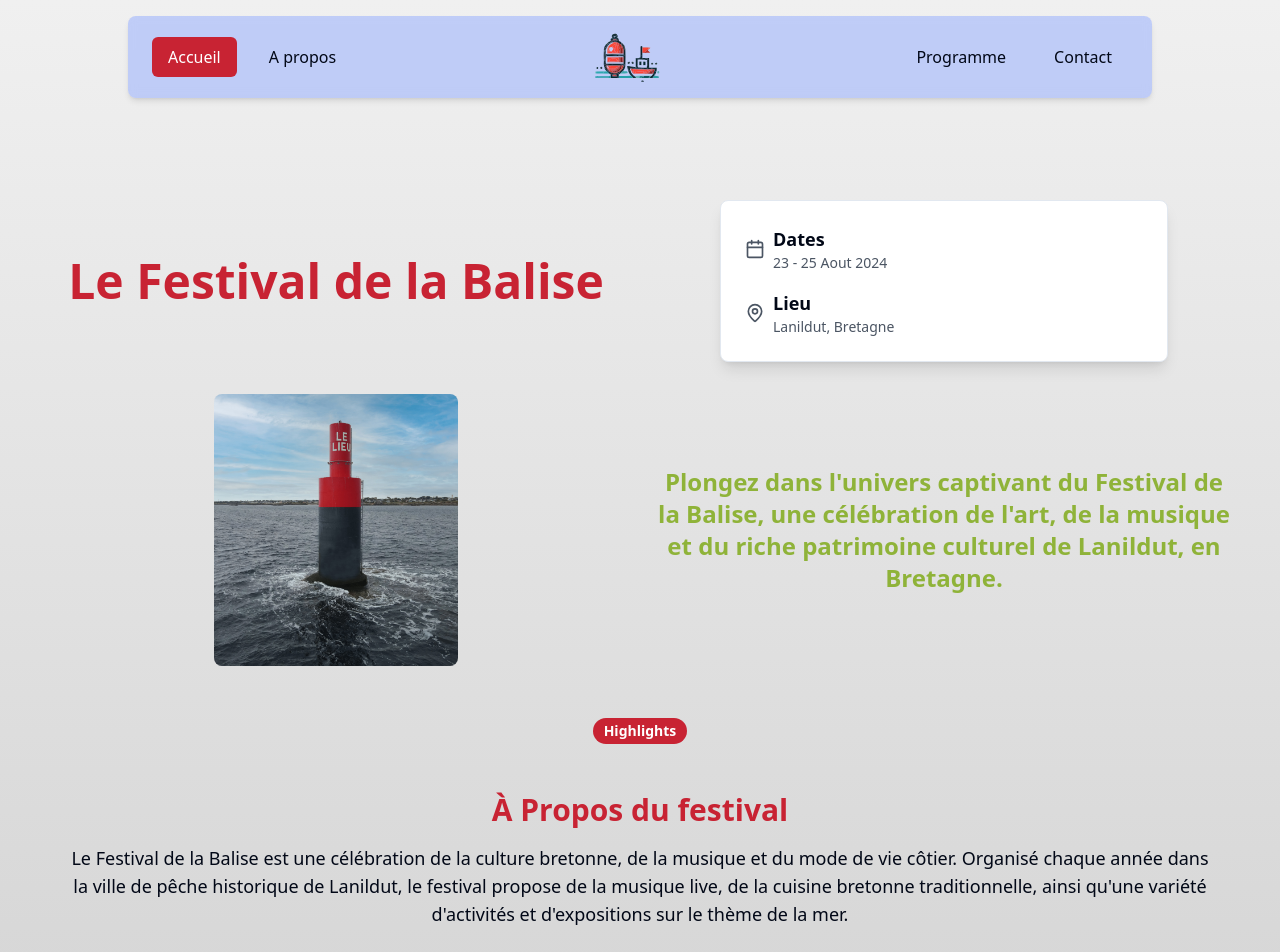
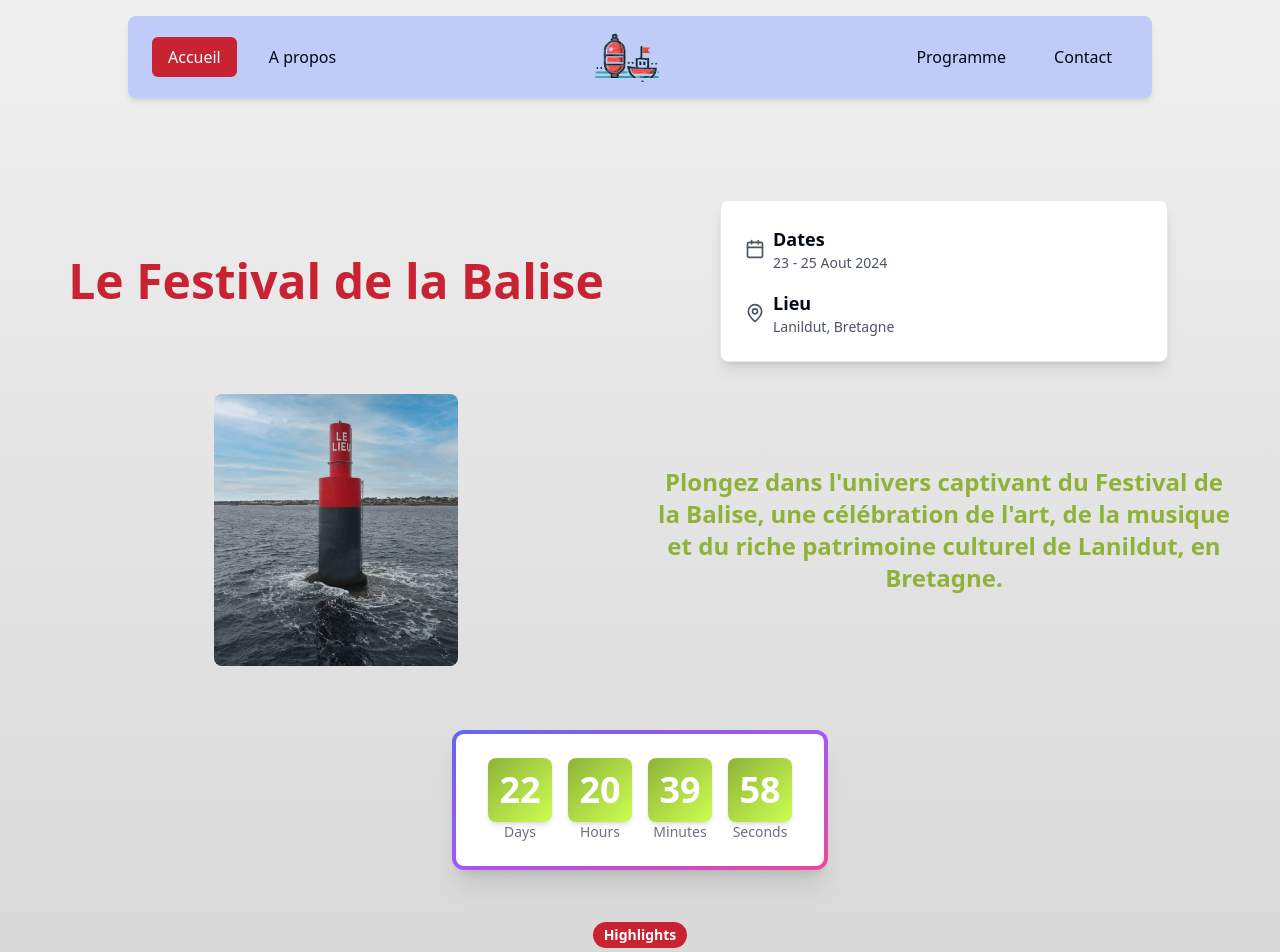
Before and after one commit to TugdualDek/festivaldelabalise, a Next.js app: page / in a window 1280 px wide. Shown: the top 952 px of the page. Built offline with nearby package versions, Linux system fonts and the light colour scheme.

Commit message:
wip (countdown): add countdown to page

```diff
--- a/package.json
+++ b/package.json
@@ -16,6 +16,7 @@
     "@radix-ui/react-slot": "^1.1.0",
     "class-variance-authority": "^0.7.0",
     "clsx": "^2.1.1",
+    "framer-motion": "^11.3.21",
     "lucide": "^0.418.0",
     "lucide-react": "^0.418.0",
     "next": "14.2.5",
--- a/src/app/page.tsx
+++ b/src/app/page.tsx
@@ -5,6 +5,7 @@ import APropos from "@/components/aPropos/APropos.component";
 import Program from "@/components/programme/Program.component";
 import Register from "@/components/register/Register.component";
 import Footer from "@/components/footer/Footer.component";
+import Countdown from "@/components/countdown/Countdown.component";
 
 export default function IndexPage() {
   return (
@@ -14,6 +15,9 @@ export default function IndexPage() {
         <section className="container grid items-center py-6 md:py-10">
           <div id="">
             <Hero />
+          </div>
+          <div className="flex justify-center my-8">
+            <Countdown targetDate="2024-08-23T18:00:00" />
           </div>
           <div id="a-propos">
             <div className="flex justify-center mt-5">
--- a/src/components/aPropos/APropos.component.tsx
+++ b/src/components/aPropos/APropos.component.tsx
@@ -1,6 +1,9 @@
+"use client";
+
 import React from "react";
 import { Card } from "@/components/ui/card";
 import { Music2, Bike, Beer } from "lucide-react";
+import { motion } from "framer-motion";
 
 const About = () => {
   return (
--- /dev/null
+++ b/src/components/countdown/Countdown.component.tsx
@@ -0,0 +1,100 @@
+"use client";
+
+import { useEffect, useState } from "react";
+import { motion, AnimatePresence } from "framer-motion";
+
+interface CountdownProps {
+  targetDate: string;
+}
+
+const Countdown = ({ targetDate }: CountdownProps) => {
+  const [timeLeft, setTimeLeft] = useState({
+    days: 0,
+    hours: 0,
+    minutes: 0,
+    seconds: 0,
+  });
+
+  useEffect(() => {
+    const calculateTimeLeft = () => {
+      const difference = +new Date(targetDate) - +new Date();
+      if (difference > 0) {
+        return {
+          days: Math.floor(difference / (1000 * 60 * 60 * 24)),
+          hours: Math.floor((difference / (1000 * 60 * 60)) % 24),
+          minutes: Math.floor((difference / 1000 / 60) % 60),
+          seconds: Math.floor((difference / 1000) % 60),
+        };
+      }
+      return { days: 0, hours: 0, minutes: 0, seconds: 0 };
+    };
+
+    const timer = setInterval(() => {
+      setTimeLeft(calculateTimeLeft());
+    }, 1000);
+
+    return () => clearInterval(timer);
+  }, [targetDate]);
+
+  const TimeUnit = ({
+    value,
+    label,
+    prevValue,
+  }: {
+    value: number;
+    label: string;
+    prevValue: number;
+  }) => (
+    <div className="flex flex-col items-center mx-2">
+      <div className="text-4xl font-bold h-16 w-16 relative overflow-hidden rounded-lg bg-gradient-to-br from-[var(--color-green)] to-[var(--color-green-light)] shadow-md">
+        <AnimatePresence mode="popLayout">
+          {value !== prevValue && (
+            <motion.span
+              key={value}
+              className="absolute inset-0 flex items-center justify-center bg-gradient-to-r from-[var(--color-green)] to-[var(--color-green-light)] text-transparent bg-clip-text"
+              initial={{ y: 50, opacity: 0 }}
+              animate={{ y: 0, opacity: 1 }}
+              exit={{ y: -50, opacity: 0 }}
+              transition={{ duration: 0.3, ease: "easeInOut" }}
+            >
+              {value.toString().padStart(2, "0")}
+            </motion.span>
+          )}
+        </AnimatePresence>
+        <span className="absolute inset-0 flex items-center justify-center bg-white  text-transparent bg-clip-text">
+          {value.toString().padStart(2, "0")}
+        </span>
+      </div>
+      <div className="text-sm text-gray-500">{label}</div>
+    </div>
+  );
+
+  return (
+    <div className="inline-flex bg-gradient-to-br from-indigo-500 via-purple-500 to-pink-500 p-1 rounded-xl shadow-xl">
+      <div className="bg-white dark:bg-gray-800 rounded-lg p-6 flex">
+        <TimeUnit
+          value={timeLeft.days}
+          label="Days"
+          prevValue={timeLeft.days}
+        />
+        <TimeUnit
+          value={timeLeft.hours}
+          label="Hours"
+          prevValue={timeLeft.hours}
+        />
+        <TimeUnit
+          value={timeLeft.minutes}
+          label="Minutes"
+          prevValue={timeLeft.minutes}
+        />
+        <TimeUnit
+          value={timeLeft.seconds}
+          label="Seconds"
+          prevValue={timeLeft.seconds}
+        />
+      </div>
+    </div>
+  );
+};
+
+export default Countdown;
--- a/src/components/hero/Hero.component.tsx
+++ b/src/components/hero/Hero.component.tsx
@@ -1,6 +1,9 @@
+"use client";
+
 import Image from "next/image";
 import { Card } from "@/components/ui/card";
 import { Calendar, MapPin } from "lucide-react";
+import { motion } from "framer-motion";
 
 const Hero = () => {
   return (
@@ -8,9 +11,14 @@ const Hero = () => {
       <div className="grid grid-cols-1 md:grid-cols-2 gap-8">
         {/* Première case : Titre */}
         <div className="flex items-center justify-center">
-          <h1 className="text-5xl font-bold text-center text-[var(--color-red)]">
+          <motion.h1
+            initial={{ opacity: 0, y: -50 }}
+            animate={{ opacity: 1, y: 0 }}
+            transition={{ duration: 0.8 }}
+            className="text-5xl font-bold text-center text-[var(--color-red)]"
+          >
             Le Festival de la Balise
-          </h1>
+          </motion.h1>
         </div>
 
         {/* Deuxième case : Box blanche avec ombre */}
--- a/src/styles/globals.css
+++ b/src/styles/globals.css
@@ -33,6 +33,7 @@
     --color-blue: rgba(144, 169, 255, 0.5);
     --color-blue-dark: rgba(126, 149, 225, 1);
     --color-green: rgba(143, 179, 57, 1);
+    --color-green-light: rgb(203, 255, 82);
     --navbar-height: 4rem;
   }
 
```
Also changed, not shown: 1 other file (tests, documents, lock files or other folders).
